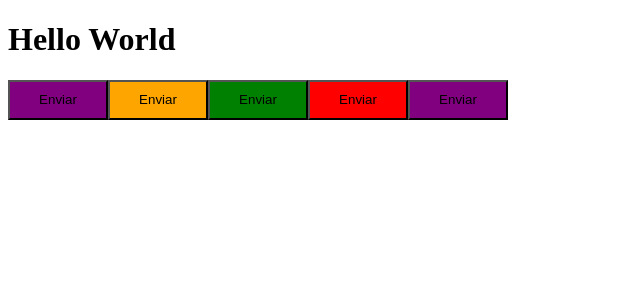
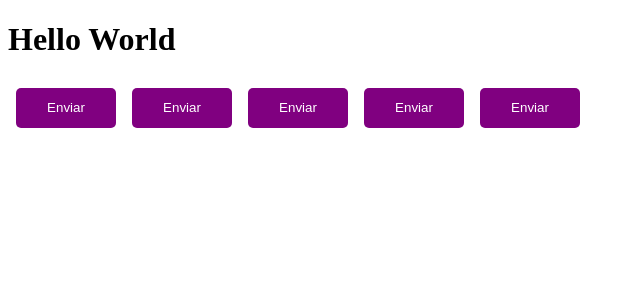
Before and after one commit to mateusrc-dev/ignite-timer, a React (Vite) app: page / in a window 1280 px wide. Shown: the top 300 px of the page, without its empty margins (0-640 px from the left). Built offline with nearby package versions, Linux system fonts and the light colour scheme.

Commit message:
create styled.d.ts

```diff
--- a/src/App.tsx
+++ b/src/App.tsx
@@ -1,15 +1,16 @@
-import { ThemeProvider } from 'styled-components'
+import { ThemeProvider } from 'styled-components'; //o tema só vai ser aplicado para os elementos que estiverem dentro do ThemeProvider - ThemeProvider é um componente e ele recebe uma propriedade chamada 'theme'
 import { Button } from "./Components/Button";
+import { defaultTheme } from './styles/themes/default'; //importando o nosso tema
 
 export function App() {
-  return (
-    <div>
+  return ( //agora vamos ter acesso aos temas dentro do componente ButtonContainer que está em 'defaultTheme' - podemos criar dois temas e ficar alternando eles usando um estado do react (ex. esse estado muda em um click e toda a aplicação fica responsiva)
+    <ThemeProvider theme={defaultTheme}>
       <h1>Hello World</h1>
       <Button variant="primary" />
       <Button variant="secondary"/>
       <Button variant="success"/>
       <Button variant="danger"/>
       <Button />
-    </div>
+    </ThemeProvider>
   );
 }
--- a/src/Components/Button.styles.ts
+++ b/src/Components/Button.styles.ts
@@ -19,9 +19,15 @@ export const ButtonContainer = styled.button<ButtonContainerProps>`
   //isso aqui também é um componente no react (de estilização), por isso inicia com letra maiúscula - estamos criando componentes react com abstrações de css - vamos usar o literals
   width: 100px;
   height: 40px;
+  border-radius: 5px;
+  border: 0;
+  margin: 8px;
 
-  ${(props) =>
+  background-color: ${props => props.theme.primary}; //o styled component vai colocar dentro de props o 'theme' - conseguimos acessar o tema dentro de props - podemos pegar as cores do nosso tema
+  color: ${props => props.theme.white};
+
+  /*${(props) =>
     css`
       background-color: ${buttonVariants[props.variant]};
-    `}//interpolação para incluir código JS - SC vai executar esse código como uma função que recebe todas as propriedades de ButtonContainer - podemos colocar o background de acordo com o que tem em variant dentro de props (propriedade que foi passada para ButtonContainer)
+    `}*///interpolação para incluir código JS - SC vai executar esse código como uma função que recebe todas as propriedades de ButtonContainer - podemos colocar o background de acordo com o que tem em variant dentro de props (propriedade que foi passada para ButtonContainer)
 `;
--- a/src/styles/themes/default.ts
+++ b/src/styles/themes/default.ts
@@ -1,4 +1,5 @@
 export const defaultTheme = { //nosso tema padrão, podemos ir colocando propriedades JavaScript aqui
   primary: 'purple',
   secondary: 'orange',
+  white: '#FFF',
 }
```
Also changed, not shown: src/@types/styled.d.ts (added, +10 -0 lines).
